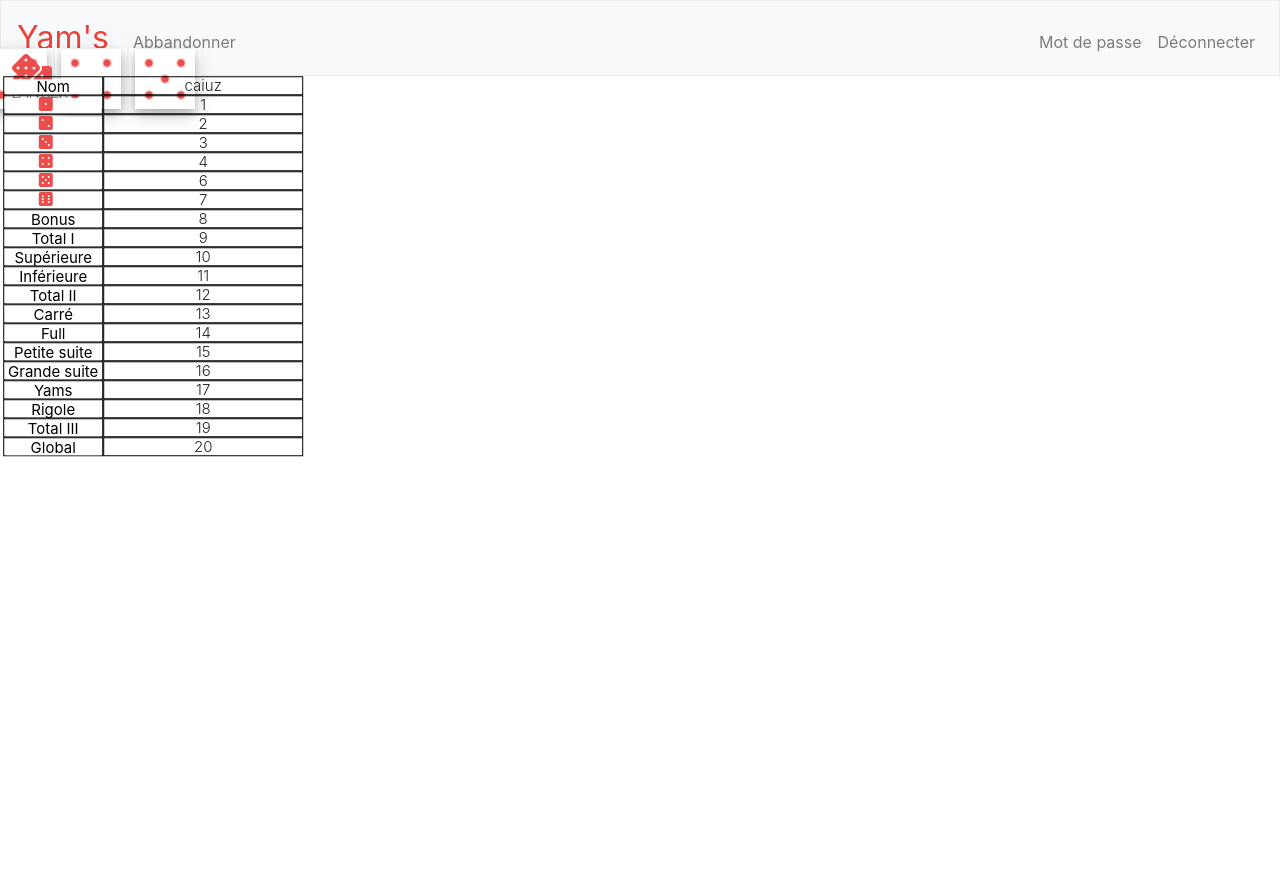
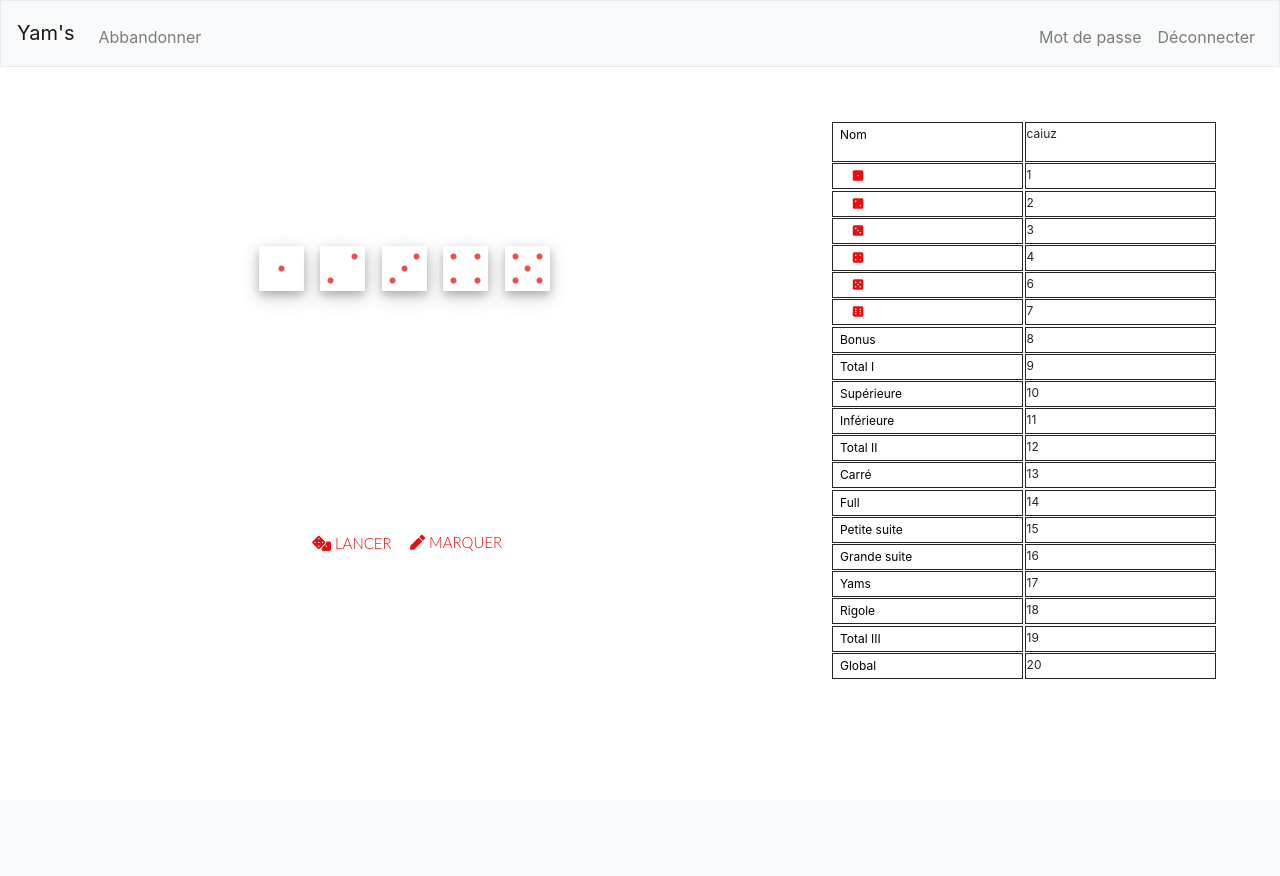
Before and after one commit to nicola-carraro/yams, a Flask app: page / in a window 1280 px wide. After the commit the page ends 679 px from the top, so only its background shows below. Run offline with Flask 2, Linux system fonts and the light colour scheme; some libraries are stand-ins or nearby versions.

Commit message:
redone layout

```diff
--- a/yams/app.py
+++ b/yams/app.py
@@ -36,6 +36,9 @@ app.config['SEND_FILE_MAX_AGE_DEFAULT'] = 0
 
 @app.route('/', methods=["GET", "POST"])
 def index():
+    app.config['ENV'] = 'development'
+    app.config['DEBUG'] = True
+    app.config['TESTING'] = True
     if request.method == "POST":
         print(request.form.get("roll"))
     game = {}
--- a/yams/static/css/master.css
+++ b/yams/static/css/master.css
@@ -1,5 +1,206 @@
-/*GENERAL*/
+:root {
+  position: relative;
+  width: 100vw;
+  height: 100vh;
+  margin: 0px;
+  padding: 0px;
+  --dice-side: 3,5vw;
+  --theme-color: #E80E0E;
+}
 
+
+body {
+  position: relative;
+  width: 100%;
+  height: 100%;
+  margin: 0px;
+  padding: 0px;
+  display: grid;
+  grid-template-rows: 1fr 10fr 1fr;
+  font-size: 30%;
+}
+
+#main-wrapper {
+  position: relative;
+  display: grid;
+  grid-template-rows: 2fr 8fr;
+  grid-template-columns: 100%;
+}
+
+@media only screen and (min-width: 600px) {
+  #main-wrapper {
+    grid-template-rows: 100%;
+    grid-template-columns: 3fr 2fr;
+  }
+}
+
+#board {
+  position: relative;
+  margin: 0px;
+  padding: 0px;
+  display: grid;
+  grid-template-rows: 2fr minmax(var(--dice-side), 1fr) 2fr  minmax(var(--dice-side), 1fr) ;
+  grid-template-columns: 100%;
+}
+
+
+
+/* NAVBAR */
+
+
+/* BOARD */
+
+.board-filler {
+  position: relative;
+  display: block;
+}
+
+#dice-container {
+  margin: auto;
+}
+
+#dice {
+  margin: auto;
+  width: 80%;
+  display: grid;
+  grid-template-rows: 100%;
+  grid-template-columns: repeat(5, 1fr);
+
+}
+
+.die-box {
+  display: inline-block;
+}
+
+.die-button {
+  color: #FFFFFF;
+  background-color: #FFFFFF;
+  border-style: none;
+}
+
+.die-img {
+  width: var(--dice-side);
+  height: auto;
+  box-shadow: 0 4px 8px 0 rgba(0, 0, 0, 0.2), 0 6px 20px 0 rgba(0, 0, 0, 0.19);
+}
+
+#play-buttons {
+  margin: auto;
+  display: grid;
+  grid-template-rows: 100%;
+  grid-template-columns: repeat(2, 1fr);
+  list-style-type: none;
+}
+
+.play-button-box {
+  position: relative;
+  margin: auto;
+}
+
+.play-button {
+  margin: auto;
+  width: calc(2 * var(--dice-side));
+  height: var(--dice-side);
+  line-height: 80%;
+  text-align: center;
+  color: var(--theme-color);
+  background: none;
+  border: none;
+  font-family: Lato;
+  font-size: 15px;
+  text-transform: uppercase;
+  cursor: pointer;
+  font-weight: 300;
+  transition: background-color 0.3s, color 0.3s;
+}
+
+.play-button:disabled i {
+  color: #505050;
+}
+.play-button:focus {
+    outline: none;
+}
+
+#roll-button {
+  position: relative;
+  left: 0px;
+}
+
+#roll-button {
+  position: relative;
+  right: 0px;
+}
+
+
+/* SCORE */
+#score {
+  position: relative;
+  margin: auto;
+  padding: 0px;
+  display: block;
+}
+
+
+#score-table {
+  position: relative;
+  display: inline-block;
+  font-size: 0.75em;
+  text-align: left;
+  line-height: 20px;
+}
+
+#score-body {
+  width: 100%;
+  height: 100%;
+  display: grid;
+  grid-template-rows: repeat(auto-fit, minmax(5vh, 1fr));
+  grid-template-columns: 100%;
+  grid-gap: 0.1em;
+}
+
+
+.score-row {
+  width: 30vw;
+  position: relative;
+  display: grid;
+  grid-template-columns: repeat(auto-fit, minmax(5vh, 1fr));
+  grid-gap: 0.1em;
+}
+
+.score-cell {
+  border-style: solid;
+  border-width: 0.05em;
+  border-color: #252525;
+}
+
+.score-dice {
+  color: var(--theme-color);
+  margin-left: 1vw;
+}
+
+.score-button {
+  width: 100%;
+  background-color: #FFFFFF;
+  border-style: none;
+  text-align: left;
+}
+
+.score-dice-button {
+
+}
+
+#login-form, #register-form {
+  position: absolute;
+  top: 50%;
+  left: 50%;
+  transform: translate(-50%, -50%);
+}
+
+#login-button, #register-button {
+  background-color: var(--theme-color);
+}
+
+/*
 :root {
   --dice-side: 20px;
 }
@@ -21,10 +222,6 @@ html, body{
 
 
 
-
-
-
-/*STRUCTURE*/
 
 
 
@@ -52,15 +249,13 @@ html, body{
 
 
 
-/*NAVBAR*/
-
 nav {
   position: absolute;
 }
 
 nav .navbar-brand
 {
-    /* size for brand */
+    size for brand
     font-size: xx-large;
     color: #555;
 }
@@ -70,10 +265,6 @@ nav .navbar-brand .red
     color: #ea433b;
 }
 
-/*BOARD HEADER*/
-
-
-/*DICE*/
 
 #dice-box {
   position: absolute;
@@ -99,7 +290,6 @@ nav .navbar-brand .red
   box-shadow: 0 4px 8px 0 rgba(0, 0, 0, 0.2), 0 6px 20px 0 rgba(0, 0, 0, 0.19);
 }
 
-/*BUTTONS*/
 
 #buttons-box{
   position: absolute;
@@ -167,8 +357,6 @@ i {
     transition: margin 0.3s;
 }
 
-
-/* SCORE */
 #score-box{
   position: relative;
 }
@@ -235,7 +423,6 @@ i {
   border-color: #555;
 }
 
-/* LOGIN REGISTER FORM */
 
 .wrapper-box {
   position: relative;
@@ -252,9 +439,5 @@ i {
   transform: translate(-50%, -50%);
 }
 
-#login-form, #register-form {
-  position: absolute;
-  top: 50%;
-  left: 50%;
-  transform: translate(-50%, -50%);
-}
+
+*/
--- a/yams/templates/index.html
+++ b/yams/templates/index.html
@@ -3,32 +3,26 @@
 {% block title%}<title>Yams</title>{% endblock%}
 
 {% block main %}
-  <table id="grid-wrapper">
-    <tr class="grid-wrapper-row">
-      <td id="board-box">
-
+  <main id="main-wrapper">
+    <form id="board" action="/" method="post">
+      <header class="board-filler">  </header>
       {# DICE #}
-        <form id="dice-form" action="/" method="post">
-          <table id="dice-box">
-            <tr>
+      <ul id="dice-container">
         {% for die in game["dice"] %}
-              <td id="die-box-{{loop.index}}" class="die-box">
+          <li id="die-box-{{loop.index}}" class="die-box">
             <button id="die-button-{{loop.index}}" class="die-button"
             name="die-button-{{loop.index}}" type="button">
               <img  id="die-image-{{loop.index}}"class="die-img"
-                      src="{{ die | die_img }}"
-                      alt="{{die}} die">
+              src="{{ die | die_img }}" alt="{{die}} die">
             </button>
-                </td>
-
+          </li>
         {% endfor %}
-          </tr>
-          </table>
+      </ul>
+      <b class="board-filler"></b>
 
       {# BUTTONS #}
-          <table id="buttons-box">
-            <tr>
-              <td>
+      <ul id="play-buttons">
+        <li id="roll-button-box" class="play-button-box">
           <button type="submit" name="roll" id = "roll-btn" class="play-button" value="[]"
           {% if not game.stage == "play" %}
             disabled
@@ -36,8 +30,8 @@
             <i class="fas fa-dice"></i>
             Lancer
           </button>
-              </td>
-              <td>
+        </li>
+        <li id="hold-button-box" class="play-button">
           <button type="submit" name="hold" id="hold-btn" class="play-button" value="[]"
           {% if not game.stage == "play" %}
             disabled
@@ -45,16 +39,15 @@
             <i class="fas fa-pen"></i>
             Marquer
           </button>
-              </td>
-            </tr>
-
-          </table>
+        </li>
+      </ul>
+      <footer class="board-filler"></footer>
     </form>
-      </td>
 
     {# SCORE #}
-      <td id="score-box">
-        <table id="score-grid">
+    <form id="score">
+      <table id="score-table">
+        <tbody id="score-body">
           {% for entry in SCORE_ENTRIES %}
             <tr id="{{entry}}-score-row" class="score-row">
               {# Row heading #}
@@ -64,33 +57,30 @@
                 <th id="{{entry}}-title-cell" class="score-cell row-title
                 score-dice-cell">
                   <button type="button" id="{{entry}}-button" name="{{entry}}-button"
-                  class="score-button">
+                  class="score-button score-dice-button">
                     <i class="fas {{entry | icon}} score-dice"></i>
                   </button>
                 </th>
               {% else%}
-                <th id="{{entry}}-title-cell" class="score-cell row-title
-                score-dice-cell">
+                <th id="{{entry}}-title-cell" class="score-cell row-title">
                   <button type="button" id="{{entry}}-button" name="{{entry}}-button"
                   class="score-button">
                     {{entry | title}}
                 </th>
-                </div>
               {% endif %}
 
               {# Row cells#}
               {% for score in game["scores"] %}
-                <td id="{{entry}}-cell-{{loop.index}}" class="score-cell
-                score-dice-cell">
+                <td id="{{entry}}-cell-{{loop.index}}" class="score-cell">
                   {{ score[entry] }}
                 </td>
               {% endfor %}
             </tr>
           {% endfor %}
-        </td>
-        </tr>
-      </table>
-    </div>
+        </tbody>
 
       </table>
+    </form>
+  </main>
+
 {% endblock %}
--- a/yams/templates/layout.html
+++ b/yams/templates/layout.html
@@ -62,6 +62,6 @@
     </nav>
 
     {% block main %} {% endblock %}
-
+    <footer></footer>
   </body>
 </html>
```
Lines whose indentation alone changed are shown as unchanged.
